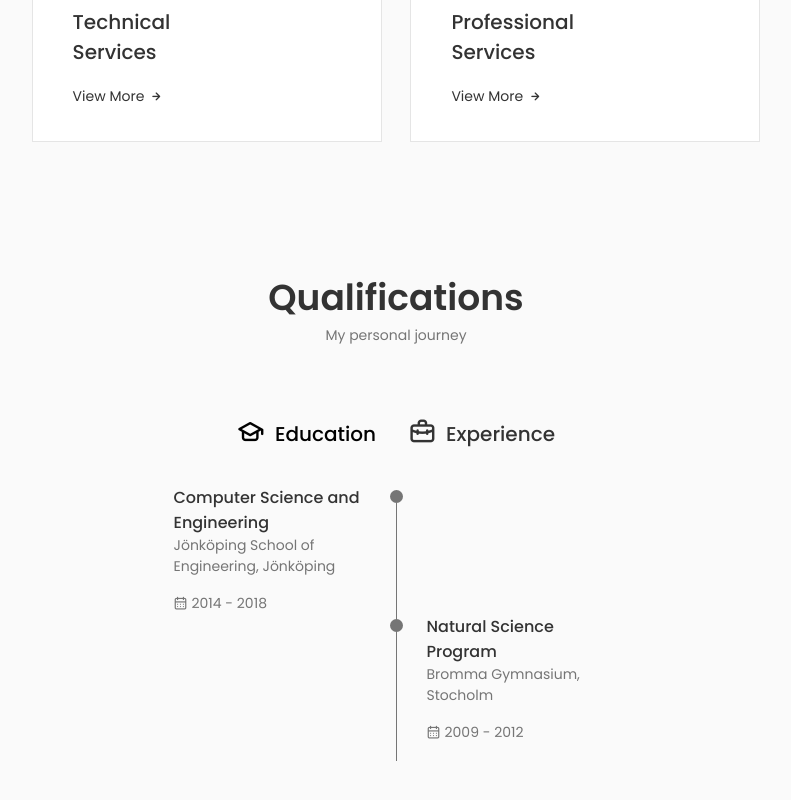
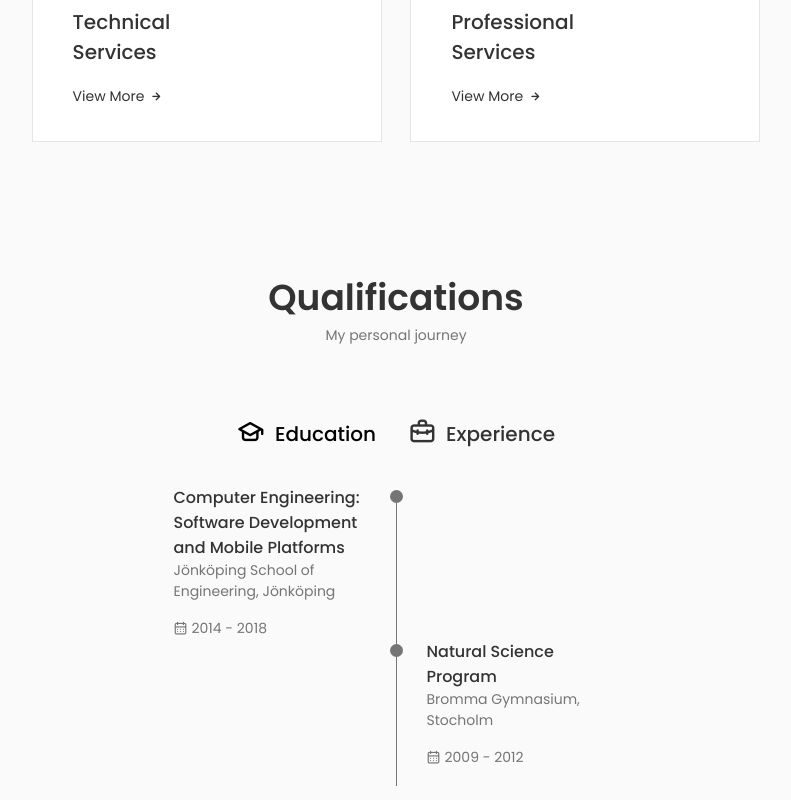
Before and after one commit to ChrisKangaji/Portfolio-CV, a React (Vite) app: page / in a window 1280 px wide. Shown: the part 2433-3233 px from the top of the page, without its empty margins (244-1035 px from the left). Before the commit the page ends 3208 px from the top, so only its background shows below. Built offline with nearby package versions, Linux system fonts and the light colour scheme.

Commit message:
Minor change to sizes

```diff
--- a/src/App.css
+++ b/src/App.css
@@ -196,7 +196,7 @@ img {
     }
 
     .section {
-        padding: 2rem 0 2rem 4rem;
+        padding: 2rem 4rem 2rem 4rem;
     }
 
     .section__subtitle {
--- a/src/components/qualification/qualification.json
+++ b/src/components/qualification/qualification.json
@@ -10,7 +10,7 @@
         "graduation": "2009 - 2012"
     }, {
         "degree": "Bachelor of Technology",
-        "major": "Computer Science and Engineering",
+        "major": "Computer Engineering: Software Development and Mobile Platforms",
         "school": "Jönköping School of Engineering, Jönköping",
         "graduation": "2014 - 2018"
     }],
```
